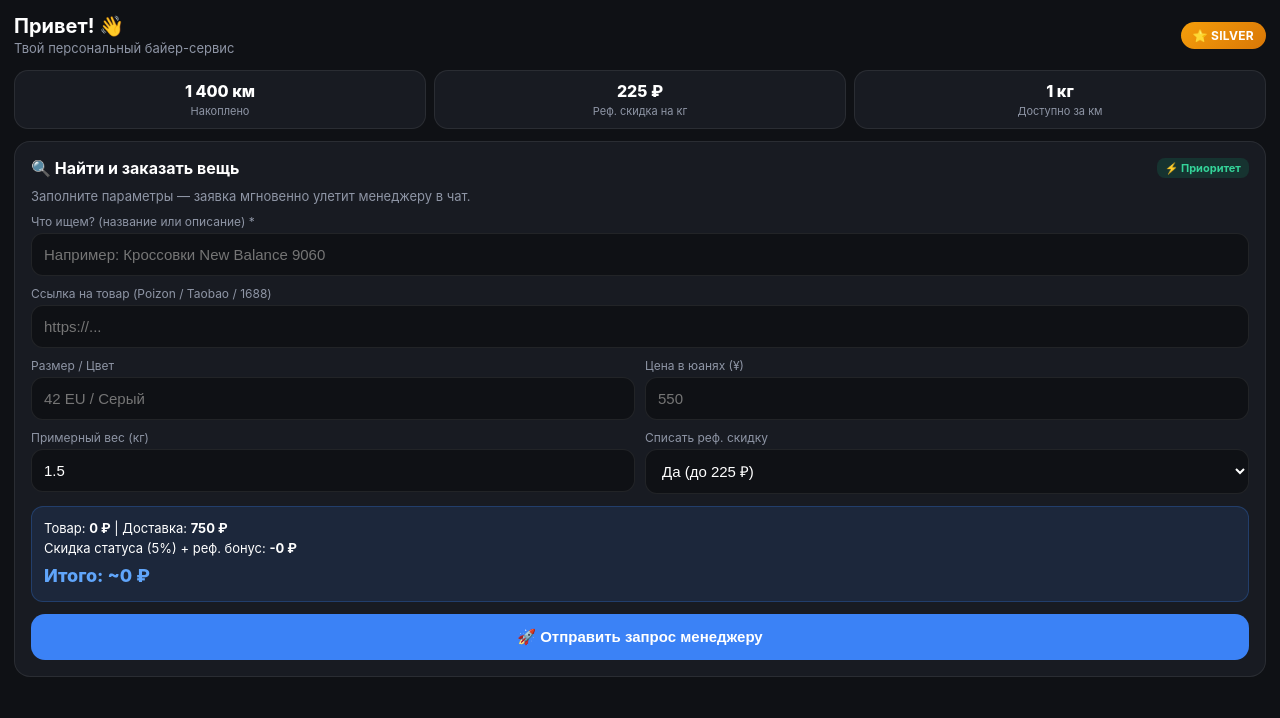
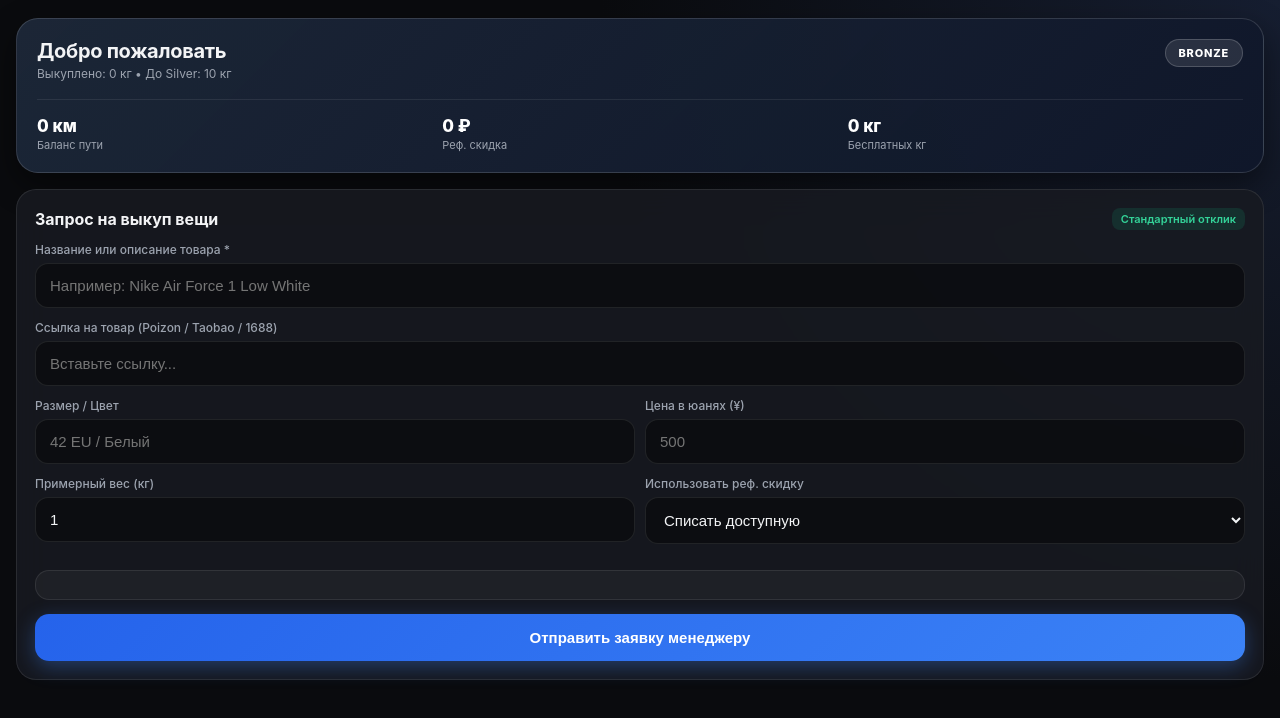
Before and after one commit to mk28g7bm22-maker/buyer-app, a plain HTML site: page index.html in a window 1280 px wide. Drawn offline with Linux system fonts and the light colour scheme.

Commit message:
Update title and styles in index.html

```diff
--- a/index.html
+++ b/index.html
@@ -3,261 +3,240 @@
 <head>
   <meta charset="UTF-8" />
   <meta name="viewport" content="width=device-width, initial-scale=1.0, maximum-scale=1.0, user-scalable=no" />
-  <title>Buyer Club Mini App</title>
+  <title>BUYER CLUB</title>
   <script src="https://telegram.org"></script>
   <style>
     :root {
-      --bg: var(--tg-theme-bg-color, #0f1115);
-      --card: var(--tg-theme-secondary-bg-color, #181b22);
-      --text: var(--tg-theme-text-color, #ffffff);
-      --hint: var(--tg-theme-hint-color, #8e95a5);
-      --accent: var(--tg-theme-button-color, #3b82f6);
-      --accent-text: var(--tg-theme-button-text-color, #ffffff);
-      --border: rgba(255, 255, 255, 0.08);
-      --gold: linear-gradient(135deg, #f59e0b, #d97706);
+      --bg: #0a0b0e;
+      --surface: rgba(24, 27, 34, 0.85);
+      --surface-light: rgba(255, 255, 255, 0.04);
+      --border: rgba(255, 255, 255, 0.09);
+      --text: #f3f4f6;
+      --muted: #9ca3af;
+      --primary: #3b82f6;
+      --primary-glow: rgba(59, 130, 246, 0.35);
+      --gold: #f59e0b;
+      --emerald: #10b981;
     }
 
     * { box-sizing: border-box; -webkit-tap-highlight-color: transparent; }
     body {
-      margin: 0; padding: 14px 14px 84px;
-      font-family: -apple-system, BlinkMacSystemFont, 'SF Pro Display', Roboto, sans-serif;
-      background: var(--bg); color: var(--text);
+      margin: 0; padding: 18px 16px 96px;
+      font-family: -apple-system, BlinkMacSystemFont, 'SF Pro Display', 'Inter', sans-serif;
+      background: radial-gradient(circle at top right, #161e31 0%, #0a0b0e 45%);
+      color: var(--text); min-height: 100vh;
     }
 
-    .header {
+    /* Элегантная карта профиля */
+    .vip-card {
+      background: linear-gradient(135deg, rgba(30, 41, 59, 0.9) 0%, rgba(15, 23, 42, 0.95) 100%);
+      border: 1px solid rgba(255, 255, 255, 0.14);
+      border-radius: 22px; padding: 20px; margin-bottom: 16px;
+      box-shadow: 0 12px 32px rgba(0, 0, 0, 0.45);
+      position: relative; overflow: hidden;
+    }
+    .vip-card::after {
+      content: ''; position: absolute; top: -40%; right: -20%;
+      width: 180px; height: 180px; border-radius: 50%;
+      background: radial-gradient(circle, rgba(59,130,246,0.22) 0%, transparent 70%);
+      pointer-events: none;
+    }
+    .vip-top { display: flex; justify-content: space-between; align-items: flex-start; }
+    .vip-name { font-size: 20px; font-weight: 700; letter-spacing: -0.3px; margin: 0; }
+    .vip-sub { font-size: 12px; color: var(--muted); margin-top: 3px; }
+    .tier-badge {
+      padding: 6px 13px; border-radius: 99px; font-size: 11px; font-weight: 800;
+      letter-spacing: 0.8px; text-transform: uppercase;
+      background: rgba(255,255,255,0.1); border: 1px solid rgba(255,255,255,0.18);
+      color: #fff;
+    }
+    .tier-SILVER { background: linear-gradient(135deg, #64748b, #94a3b8); }
+    .tier-GOLD { background: linear-gradient(135deg, #d97706, #fbbf24); color: #111; }
+    .tier-VIP { background: linear-gradient(135deg, #7c3aed, #ec4899); }
+
+    .vip-metrics {
+      display: grid; grid-template-columns: repeat(3, 1fr); gap: 10px;
+      margin-top: 18px; padding-top: 16px;
+      border-top: 1px solid rgba(255, 255, 255, 0.08);
+    }
+    .m-item { text-align: left; }
+    .m-val { font-size: 17px; font-weight: 800; color: #fff; }
+    .m-lbl { font-size: 11px; color: var(--muted); margin-top: 2px; }
+
+    /* Стеклянные карточки */
+    .card {
+      background: var(--surface); backdrop-filter: blur(16px);
+      border: 1px solid var(--border); border-radius: 20px;
+      padding: 18px; margin-bottom: 14px;
+    }
+    .sec-title {
+      font-size: 16px; font-weight: 700; margin: 0 0 12px;
       display: flex; align-items: center; justify-content: space-between;
-      margin-bottom: 14px;
     }
-    .user-info h1 { margin: 0; font-size: 20px; font-weight: 700; }
-    .user-info p { margin: 2px 0 0; font-size: 13px; color: var(--hint); }
-    .status-pill {
-      padding: 6px 12px; border-radius: 20px; font-size: 12px; font-weight: 700;
-      background: var(--gold); color: #fff; letter-spacing: 0.3px;
+    .pill-info {
+      font-size: 11px; font-weight: 600; padding: 4px 9px; border-radius: 8px;
+      background: rgba(16, 185, 129, 0.14); color: #34d399;
     }
 
-    .card {
-      background: var(--card); border: 1px solid var(--border);
-      border-radius: 16px; padding: 16px; margin-bottom: 12px;
+    /* Поля ввода */
+    .field { margin-bottom: 12px; }
+    .field label { display: block; font-size: 12px; color: var(--muted); margin-bottom: 6px; font-weight: 500; }
+    input, select {
+      width: 100%; padding: 13px 14px; border-radius: 13px;
+      border: 1px solid var(--border); background: rgba(10, 11, 14, 0.75);
+      color: var(--text); font-size: 15px; outline: none; transition: border 0.2s;
     }
-    .card-title {
-      font-size: 16px; font-weight: 700; margin: 0 0 10px;
-      display: flex; align-items: center; justify-content: space-between;
+    input:focus, select:focus { border-color: var(--primary); }
+    .grid-2 { display: grid; grid-template-columns: 1fr 1fr; gap: 10px; }
+
+    /* Калькулятор итога */
+    .receipt {
+      background: var(--surface-light); border: 1px solid var(--border);
+      border-radius: 14px; padding: 14px; margin-top: 14px;
+    }
+    .r-row { display: flex; justify-content: space-between; font-size: 13px; color: var(--muted); margin-bottom: 6px; }
+    .r-row b { color: var(--text); }
+    .r-total {
+      display: flex; justify-content: space-between; align-items: center;
+      margin-top: 10px; padding-top: 10px; border-top: 1px dashed rgba(255,255,255,0.12);
+      font-size: 15px; font-weight: 700;
+    }
+    .r-total span:last-child { font-size: 20px; font-weight: 800; color: #60a5fa; }
+
+    /* Кнопки */
+    .btn-primary {
+      width: 100%; padding: 15px; border: none; border-radius: 14px;
+      background: linear-gradient(135deg, #2563eb, #3b82f6);
+      color: #fff; font-size: 15px; font-weight: 700; cursor: pointer;
+      box-shadow: 0 6px 20px var(--primary-glow); margin-top: 14px;
+      transition: transform 0.15s, opacity 0.15s;
+    }
+    .btn-primary:active { transform: scale(0.98); opacity: 0.9; }
+    .btn-ghost {
+      width: 100%; padding: 13px; border-radius: 14px;
+      background: rgba(255,255,255,0.05); border: 1px solid var(--border);
+      color: var(--text); font-size: 14px; font-weight: 600; cursor: pointer; margin-top: 10px;
     }
 
-    .stats-grid {
-      display: grid; grid-template-columns: repeat(3, 1fr); gap: 8px; margin-bottom: 12px;
+    /* Прогресс бар */
+    .bar-bg { background: rgba(255,255,255,0.08); height: 8px; border-radius: 99px; overflow: hidden; margin: 12px 0 8px; }
+    .bar-fill { height: 100%; background: linear-gradient(90deg, #3b82f6, #10b981); border-radius: 99px; transition: width 0.4s; }
+    .bar-labels { display: flex; justify-content: space-between; font-size: 12px; color: var(--muted); }
+
+    /* Карточки уровней */
+    .lvl-card {
+      border: 1px solid var(--border); border-radius: 16px; padding: 14px;
+      margin-bottom: 10px; background: rgba(255,255,255,0.02);
     }
-    .stat-box {
-      background: var(--card); border: 1px solid var(--border);
-      border-radius: 14px; padding: 10px 8px; text-align: center;
+    .lvl-card.current { border-color: var(--primary); background: rgba(59, 130, 246, 0.08); }
+    .lvl-head { display: flex; justify-content: space-between; align-items: center; margin-bottom: 8px; }
+    .lvl-title { font-weight: 700; font-size: 15px; }
+    .lvl-req { font-size: 11px; color: var(--muted); background: rgba(255,255,255,0.06); padding: 3px 8px; border-radius: 6px; }
+    .lvl-list { margin: 0; padding-left: 16px; font-size: 13px; color: #d1d5db; line-height: 1.65; }
+
+    /* Табы */
+    .tab { display: none; animation: fadeIn 0.25s ease; }
+    .tab.active { display: block; }
+    @keyframes fadeIn { from { opacity: 0; transform: translateY(4px); } to { opacity: 1; transform: translateY(0); } }
+
+    /* Нижняя панель */
+    .bottom-nav {
+      position: fixed; bottom: 0; left: 0; right: 0;
+      background: rgba(15, 17, 23, 0.92); backdrop-filter: blur(20px);
+      border-top: 1px solid var(--border);
+      display: grid; grid-template-columns: repeat(3, 1fr);
+      padding: 10px 0 calc(10px + env(safe-area-inset-bottom)); z-index: 99;
     }
-    .stat-val { font-size: 16px; font-weight: 800; color: var(--text); }
-    .stat-lbl { font-size: 11px; color: var(--hint); margin-top: 3px; }
-
-    .progress-wrap {
-      background: rgba(255,255,255,0.08); height: 10px; border-radius: 99px;
-      overflow: hidden; margin: 10px 0 6px;
-    }
-    .progress-fill {
-      height: 100%; background: linear-gradient(90deg, #3b82f6, #10b981);
-      border-radius: 99px; transition: width 0.4s ease;
-    }
-    .progress-meta {
-      display: flex; justify-content: space-between; font-size: 12px; color: var(--hint);
-    }
-
-    label { display: block; font-size: 12px; color: var(--hint); margin: 10px 0 4px; }
-    input, select {
-      width: 100%; padding: 12px; border-radius: 12px;
-      border: 1px solid var(--border); background: var(--bg);
-      color: var(--text); font-size: 15px; outline: none;
-    }
-    input:focus { border-color: var(--accent); }
-    .row-2 { display: grid; grid-template-columns: 1fr 1fr; gap: 10px; }
-
-    .summary-box {
-      margin-top: 12px; padding: 12px; border-radius: 12px;
-      background: rgba(59, 130, 246, 0.12); border: 1px solid rgba(59, 130, 246, 0.25);
-      font-size: 13px; line-height: 1.5;
-    }
-    .summary-total {
-      font-size: 18px; font-weight: 800; margin-top: 4px; color: #60a5fa;
-    }
-
-    .btn {
-      width: 100%; padding: 14px; border: none; border-radius: 14px;
-      background: var(--accent); color: var(--accent-text);
-      font-size: 15px; font-weight: 700; cursor: pointer; margin-top: 12px;
-      transition: opacity 0.2s;
-    }
-    .btn:active { opacity: 0.85; }
-    .btn-outline {
-      background: transparent; border: 1px solid var(--accent); color: var(--accent);
-    }
-
-    .tier {
-      border: 1px solid var(--border); border-radius: 14px; padding: 14px;
-      margin-bottom: 10px; position: relative;
-    }
-    .tier.active {
-      border-color: #f59e0b; background: rgba(245, 158, 11, 0.08);
-    }
-    .tier-head { display: flex; justify-content: space-between; align-items: center; margin-bottom: 8px; }
-    .tier-name { font-weight: 800; font-size: 15px; }
-    .tier-req { font-size: 12px; color: var(--hint); }
-    .tier ul { margin: 0; padding-left: 18px; font-size: 13px; line-height: 1.6; color: var(--text); }
-
-    .tab-content { display: none; }
-    .tab-content.active { display: block; }
-
-    .nav {
-      position: fixed; bottom: 0; left: 0; right: 0;
-      background: var(--card); border-top: 1px solid var(--border);
-      display: grid; grid-template-columns: repeat(3, 1fr);
-      padding: 8px 0 calc(8px + env(safe-area-inset-bottom)); z-index: 100;
-    }
-    .nav-item {
-      text-align: center; font-size: 11px; color: var(--hint);
-      cursor: pointer; font-weight: 600;
-    }
-    .nav-item.active { color: var(--accent); }
-    .nav-icon { font-size: 20px; display: block; margin-bottom: 2px; }
-
-    .badge-green {
-      background: rgba(16, 185, 129, 0.15); color: #34d399;
-      padding: 3px 8px; border-radius: 8px; font-size: 11px; font-weight: 700;
-    }
+    .nav-btn { text-align: center; font-size: 11px; color: var(--muted); font-weight: 600; cursor: pointer; }
+    .nav-btn.active { color: #60a5fa; }
+    .nav-btn span { display: block; font-size: 20px; margin-bottom: 3px; }
   </style>
 </head>
 <body>
 
-  <div class="header">
-    <div class="user-info">
-      <h1 id="greeting">Привет! 👋</h1>
-      <p>Твой персональный байер-сервис</p>
+  <!-- Клубная карта клиента -->
+  <div class="vip-card">
+    <div class="vip-top">
+      <div>
+        <h1 class="vip-name" id="uName">Добро пожаловать</h1>
+        <div class="vip-sub" id="uProgressSub">Выкуплено: 0 кг • До Silver: 10 кг</div>
+      </div>
+      <div class="tier-badge" id="uBadge">BRONZE</div>
     </div>
-    <div class="status-pill" id="userBadge">⭐ SILVER</div>
-  </div>
-
-  <div class="stats-grid">
-    <div class="stat-box">
-      <div class="stat-val" id="kmVal">1 400 км</div>
-      <div class="stat-lbl">Накоплено</div>
-    </div>
-    <div class="stat-box">
-      <div class="stat-val" id="refRubVal">225 ₽</div>
-      <div class="stat-lbl">Реф. скидка на кг</div>
-    </div>
-    <div class="stat-box">
-      <div class="stat-val" id="freeKgVal">1 кг</div>
-      <div class="stat-lbl">Доступно за км</div>
+    <div class="vip-metrics">
+      <div class="m-item">
+        <div class="m-val" id="mKm">0 км</div>
+        <div class="m-lbl">Баланс пути</div>
+      </div>
+      <div class="m-item">
+        <div class="m-val" id="mRef">0 ₽</div>
+        <div class="m-lbl">Реф. скидка</div>
+      </div>
+      <div class="m-item">
+        <div class="m-val" id="mKg">0 кг</div>
+        <div class="m-lbl">Бесплатных кг</div>
+      </div>
     </div>
   </div>
 
-  <div id="tab-order" class="tab-content active">
+  <!-- ВКЛАДКА 1: ЗАЯВКА И КАЛЬКУЛЯТОР -->
+  <div id="tab-order" class="tab active">
     <div class="card">
-      <div class="card-title">
-        <span>🔍 Найти и заказать вещь</span>
-        <span class="badge-green" id="priorityTag">⚡ Приоритет</span>
+      <div class="sec-title">
+        <span>Запрос на выкуп вещи</span>
+        <span class="pill-info" id="respSpeed">Стандартный отклик</span>
       </div>
-      <p style="font-size:13px; color:var(--hint); margin:0 0 8px;">
-        Заполните параметры — заявка мгновенно улетит менеджеру в чат.
-      </p>
 
-      <label>Что ищем? (название или описание) *</label>
-      <input type="text" id="item" placeholder="Например: Кроссовки New Balance 9060" />
+      <div class="field">
+        <label>Название или описание товара *</label>
+        <input type="text" id="item" placeholder="Например: Nike Air Force 1 Low White" />
+      </div>
 
-      <label>Ссылка на товар (Poizon / Taobao / 1688)</label>
-      <input type="text" id="link" placeholder="https://..." />
+      <div class="field">
+        <label>Ссылка на товар (Poizon / Taobao / 1688)</label>
+        <input type="text" id="link" placeholder="Вставьте ссылку..." />
+      </div>
 
-      <div class="row-2">
-        <div>
+      <div class="grid-2">
+        <div class="field">
           <label>Размер / Цвет</label>
-          <input type="text" id="size" placeholder="42 EU / Серый" />
+          <input type="text" id="size" placeholder="42 EU / Белый" />
         </div>
-        <div>
+        <div class="field">
           <label>Цена в юанях (¥)</label>
-          <input type="number" id="cny" placeholder="550" oninput="recalc()" />
+          <input type="number" id="cny" placeholder="500" oninput="recalc()" />
         </div>
       </div>
 
-      <div class="row-2">
-        <div>
+      <div class="grid-2">
+        <div class="field">
           <label>Примерный вес (кг)</label>
-          <input type="number" id="weight" value="1.5" step="0.1" oninput="recalc()" />
+          <input type="number" id="weight" value="1" step="0.1" oninput="recalc()" />
         </div>
-        <div>
-          <label>Списать реф. скидку</label>
+        <div class="field">
+          <label>Использовать реф. скидку</label>
           <select id="useRef" onchange="recalc()">
-            <option value="yes">Да (до 225 ₽)</option>
+            <option value="yes">Списать доступную</option>
             <option value="no">Не списывать</option>
           </select>
         </div>
       </div>
 
-      <div class="summary-box" id="calcBox">
-        <div>Товар: <b>0 ₽</b> | Доставка: <b>750 ₽</b></div>
-        <div>Скидка статуса (<span id="stDiscLbl">5%</span>) + реф. бонус: <b>-0 ₽</b></div>
-        <div class="summary-total" id="totalRub">Итого: ~0 ₽</div>
-      </div>
+      <div class="receipt" id="receiptBox"></div>
 
-      <button class="btn" onclick="submitOrder()">🚀 Отправить запрос менеджеру</button>
+      <button class="btn-primary" onclick="sendRequest()">Отправить заявку менеджеру</button>
     </div>
   </div>
 
-  <div id="tab-miles" class="tab-content">
+  <!-- ВКЛАДКА 2: КИЛОМЕТРЫ И РЕФЕРАЛЫ -->
+  <div id="tab-miles" class="tab">
     <div class="card">
-      <div class="card-title">
-        <span>🛣 Километры за покупки</span>
-        <span class="badge-green">100 ₽ = 1 км</span>
+      <div class="sec-title">
+        <span>Накопление километров</span>
+        <span class="pill-info">100 ₽ = 1 км</span>
       </div>
-      <p style="font-size:13px; color:var(--hint); margin:0;">
-        С каждой покупки копятся километры. При достижении <b>1 000 км</b> вы можете обменять их на <b>1 кг бесплатной доставки</b>!
+      <p style="font-size:13px; color:var(--muted); margin:0; line-height:1.5;">
+        С каждой покупки начисляются километры. Накопите <b>1 000 км</b> и обменяйте их на <b>1 кг бесплатной доставки</b>.
       </p>
 
-      <div class="progress-wrap">
-        <div class="progress-fill" id="kmBar" style="width: 70%;"></div>
-      </div>
-      <div class="progress-meta">
-        <span>Накоплено: <b id="kmCurrent">1 400 км</b></span>
-        <span>Цель: <b>1 000 км = 1 кг</b></span>
-      </div>
-
-      <button class="btn" onclick="exchangeKm()">🔄 Обменять 1 000 км на 1 кг доставки</button>
-    </div>
-
-    <div class="card">
-      <div class="card-title">
-        <span>🤝 Реферальная программа</span>
-        <span class="badge-green" id="refPctBadge">Ваш кэшбэк: 50%</span>
-      </div>
-      <p style="font-size:13px; color:var(--hint); margin:0 0 10px;">
-        Когда приглашённый друг оплачивает доставку любого веса, вы получаете <b>50% от суммы его доставки</b> в виде скидки на свои килограммы!
-      </p>
-
-      <div style="background:var(--bg); padding:12px; border-radius:12px; border:1px solid var(--border);">
-        <div style="font-size:12px; color:var(--hint); margin-bottom:6px;">🧮 Пример вашей выгоды (вес заказа друга):</div>
-        <input type="range" id="friendKg" min="1" max="15" value="3" oninput="calcRefExample()" />
-        <div style="font-size:13px; margin-top:6px;" id="refExampleText">
-          Друг заказал <b>3 кг</b> × 50 ₽/кг = 150 ₽ → Ваша скидка: <b style="color:#34d399;">75 ₽</b>
-        </div>
-      </div>
-
-      <button class="btn btn-outline" onclick="shareRef()">🔗 Пригласить друга и копить скидку</button>
-    </div>
-  </div>
-
-  <div id="tab-status" class="tab-content">
-    <div class="card">
-      <div class="card-title">
-        <span>👑 Статусы и привилегии</span>
-      </div>
-      <p style="font-size:13px; color:var(--hint); margin:0 0 12px;">
-        Повышайте статус за счёт суммарного веса выкупленных посылок или обменяйте километры на апгрейд уровня.
-      </p>
-
-      <div class="tier">
-        <div class="tier-head">
-          <span class="tier-name">🥉 BRONZE (Базовый)</span>
-          <span class="tier-req">Старт</span>
-        </div>
+      <div class="bar-bg"><div class="bar-fill" id="kmFill" style="width: 0%;"></div></div>
```
